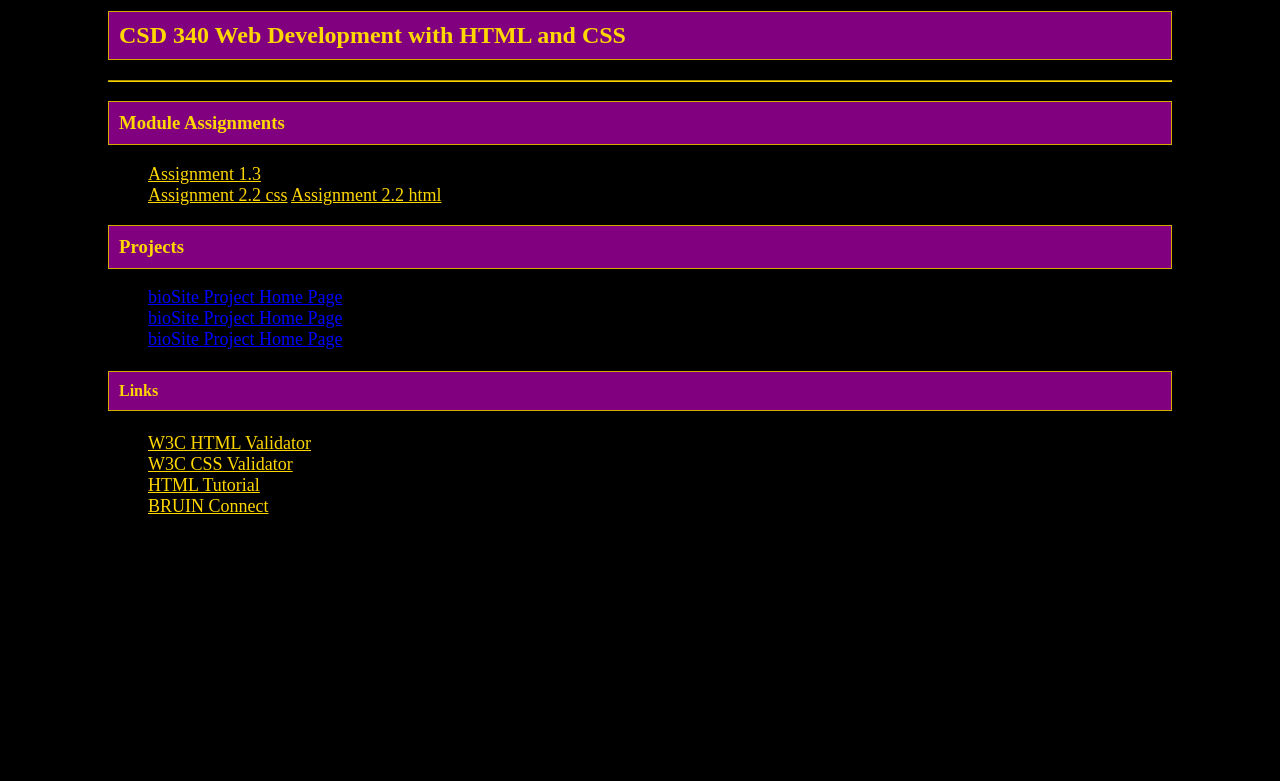
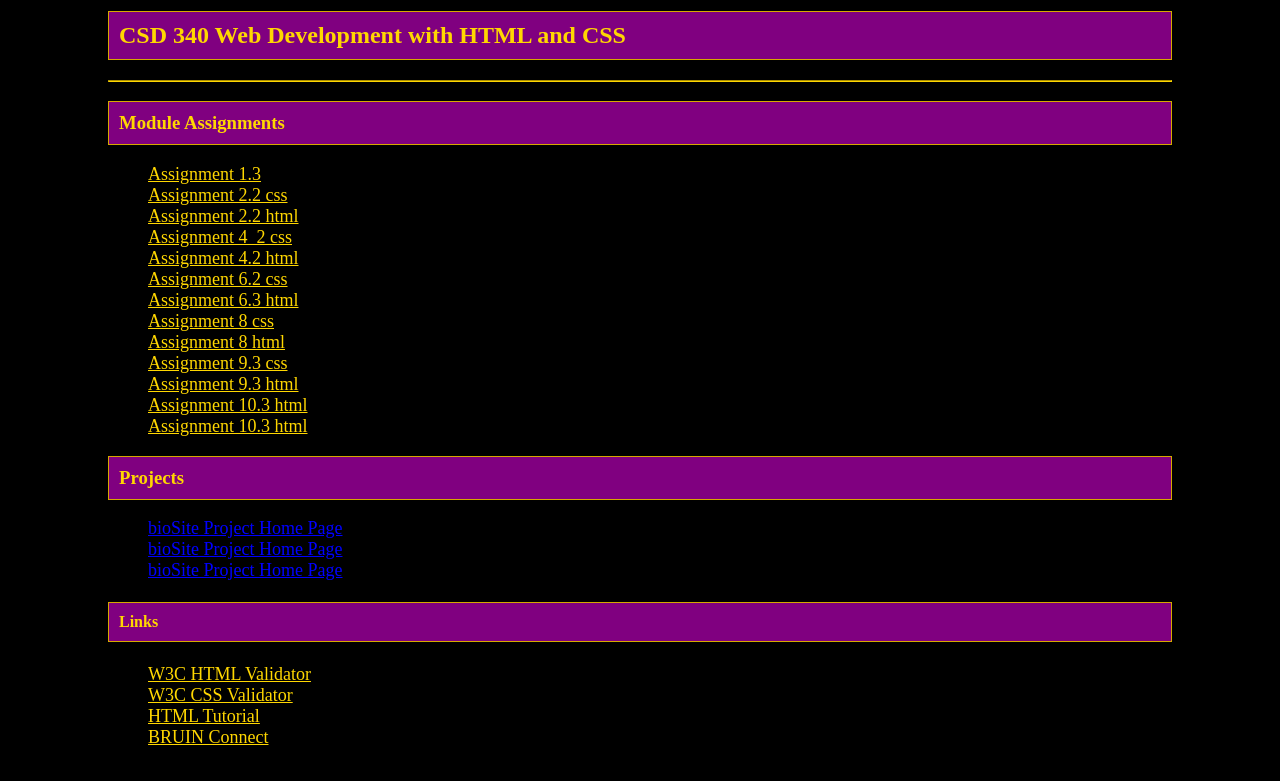
Before and after one commit to Tabark94/csd-340, a plain HTML site: page index.html in a window 1280 px wide. Shown: the part 119-900 px from the top of the page. Before the commit the page ends 800 px from the top, so only its background shows below. Drawn offline with Linux system fonts and the light colour scheme.

Commit message:
modified:   index.html 	modified:   module-10/Kambal_Mod10.3.html 	renamed:    module-10/style.css -> module-10/Kambal_mod10.css 	modified:   site.css

```diff
--- a/index.html
+++ b/index.html
@@ -31,20 +31,24 @@
                     <a href="module-3/Kambal_Mod3_3.html"></a>
                 </li>
                 <li>
-                    <a href="module-4/Kambal_Mod4_2.css"></a>
-                    <a href="module-4/Kambal_Mod4_2.html"></a>
+                    <a href="module-4/Kambal_Mod4_2.css"> Assignment 4_2 css</a>
+                    <a href="module-4/Kambal_Mod4_2.html">Assignment 4.2 html </a>
                 </li>
                 <li>
-                    <a href="module-6/Kambal_Mod6_2.css"></a>
-                    <a href="module-6/Kambal_Mod6_2.html"></a>
+                    <a href="module-6/Kambal_Mod6_2.css">Assignment 6.2 css </a>
+                    <a href="module-6/Kambal_Mod6_2.html">Assignment 6.3 html</a>
                 </li>
                 <li>
-                    <a href="module-8/Kambal_Mod8.css"></a>
-                    <a href="module-8/Kambal_Mod8.html"></a>
+                    <a href="module-8/Kambal_Mod8.css"> Assignment 8 css</a>
+                    <a href="module-8/Kambal_Mod8.html">Assignment 8 html</a>
                 </li>
                 <li>
-                    <a href="module-9/kambal_Mod9_3.css"></a>
-                    <a href="module-9/kambal_Mod9_3.html"></a>
+                    <a href="module-9/kambal_Mod9_3.css">Assignment 9.3 css</a>
+                    <a href="module-9/kambal_Mod9_3.html">Assignment 9.3 html </a>
+                </li>
+                <li>
+                    <a href="module-10/Kambal_Mod10.3.html">Assignment 10.3 html</a>
+                    <a href="module-10/Kambal_mod10.css">Assignment 10.3 html </a>
                 </li>
             </ul>
         <h3>Projects</h3>
--- a/site.css
+++ b/site.css
@@ -13,12 +13,19 @@ h1,h2,h3,h4 {
 h1:hover, h2:hover, h3:hover, h4:hover {
     background-color: gold;
     color: purple;
-    transform: scale(1.2);
+    transform: scale(1.1);
+    transition: .5s;
     text-align: center;
     text-shadow: 1px 1px 4px black;
 }
+h1:not(:hover), h2:not(:hover), h3:not(:hover), h4:not(:hover) {
+    transition: 0.5s;
+    transform: scale(1);
+}
 li {
     list-style: none;
+    display: flex;
+    flex-direction: column;
 }
 li a {
     color: gold;
```
Also changed, not shown: module-10/Kambal_Mod10.3.html (+1 -1 lines), module-10/Kambal_mod10.css (renamed from module-10/style.css).
